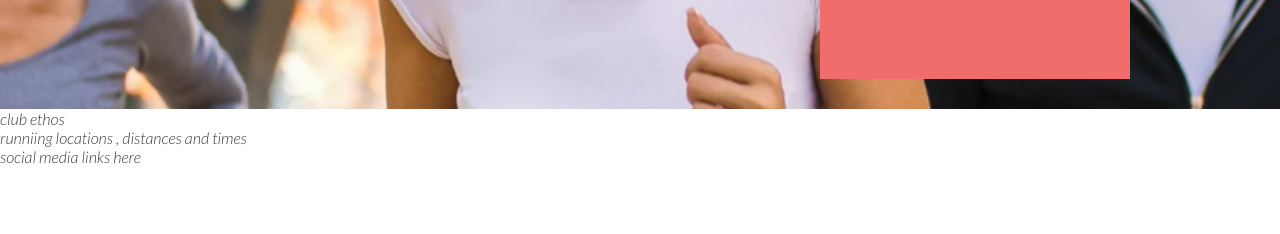
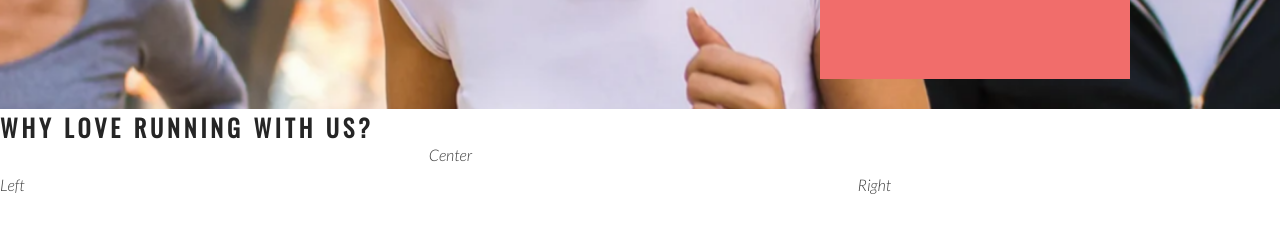
Before and after one commit to MinuMThomas/LRP, a plain HTML site: page index.html in a window 1280 px wide. Shown: the part 566-800 px from the top of the page. Drawn offline with nearby package versions, Linux system fonts and the light colour scheme.

Commit message:
add club ethos and style

```diff
--- a/assets/css/style.css
+++ b/assets/css/style.css
@@ -20,6 +20,7 @@ h1, h2 {
 #logo{
     float: left;
     font-size: 280%;
+    margin-left: 30px;
 }
 /* navigation links */
 #menu {
@@ -105,3 +106,27 @@ transform: scale(1.1);
     position: absolute;
 
 }
+
+/* club-ethos */
+
+
+#club-ethos {
+    height: 600px;
+}
+
+#left-about {
+padding-top: 30px;
+width: 33%;
+float: left;
+}
+
+#right-about{
+ padding-top: 30px;
+ width: 33%;
+ float: right;
+}
+
+#center-about{
+width: 33%;
+margin: 0 auto;
+}
--- a/index.html
+++ b/index.html
@@ -36,8 +36,11 @@
        <h3>Dublin, Docklands & PheonixPark</h3>
        </div>
     </section>
-    <section>
-        club ethos
+    <section id="club-ethos">
+       <h1>Why LOve Running with us?</h1>
+       <div id="left-about">Left</div>
+       <div id="right-about">Right</div>
+       <div id="center-about">Center</div>
     </section>
     <section>
         runniing locations , distances and times
```
